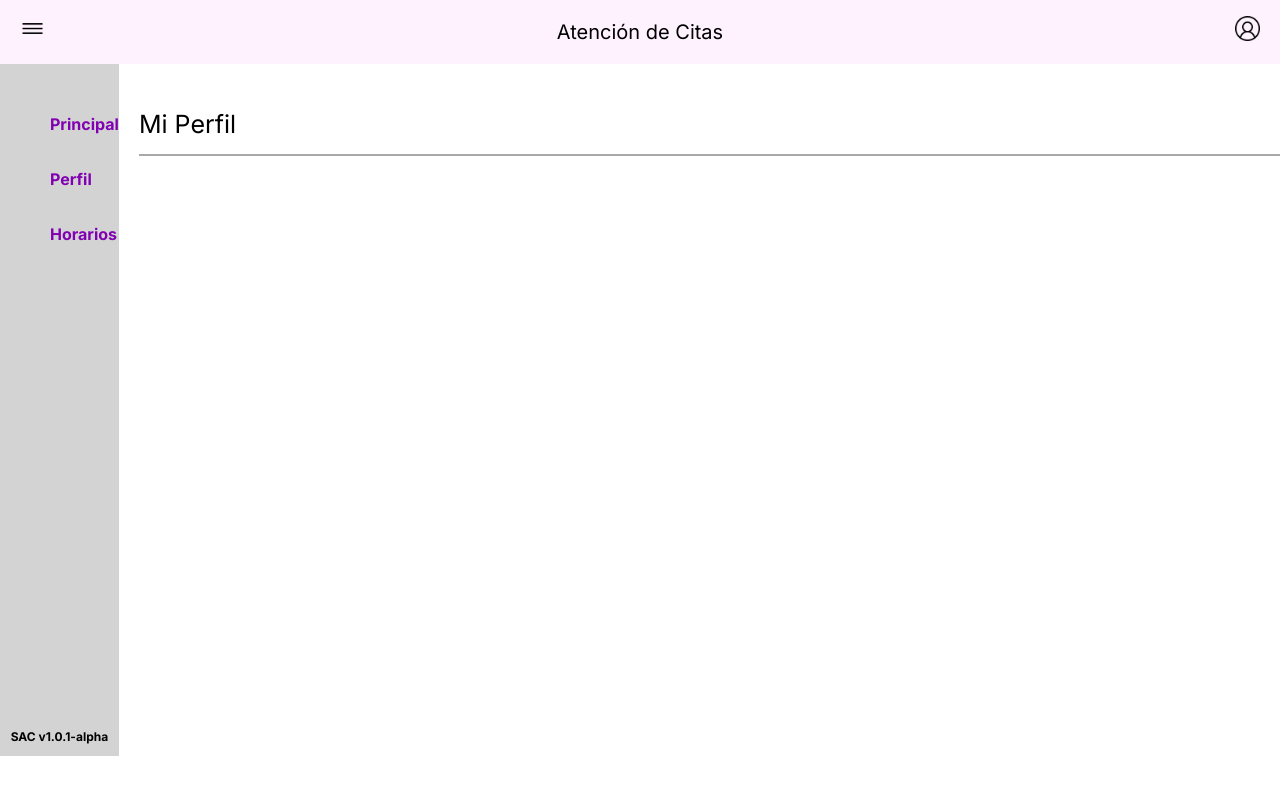
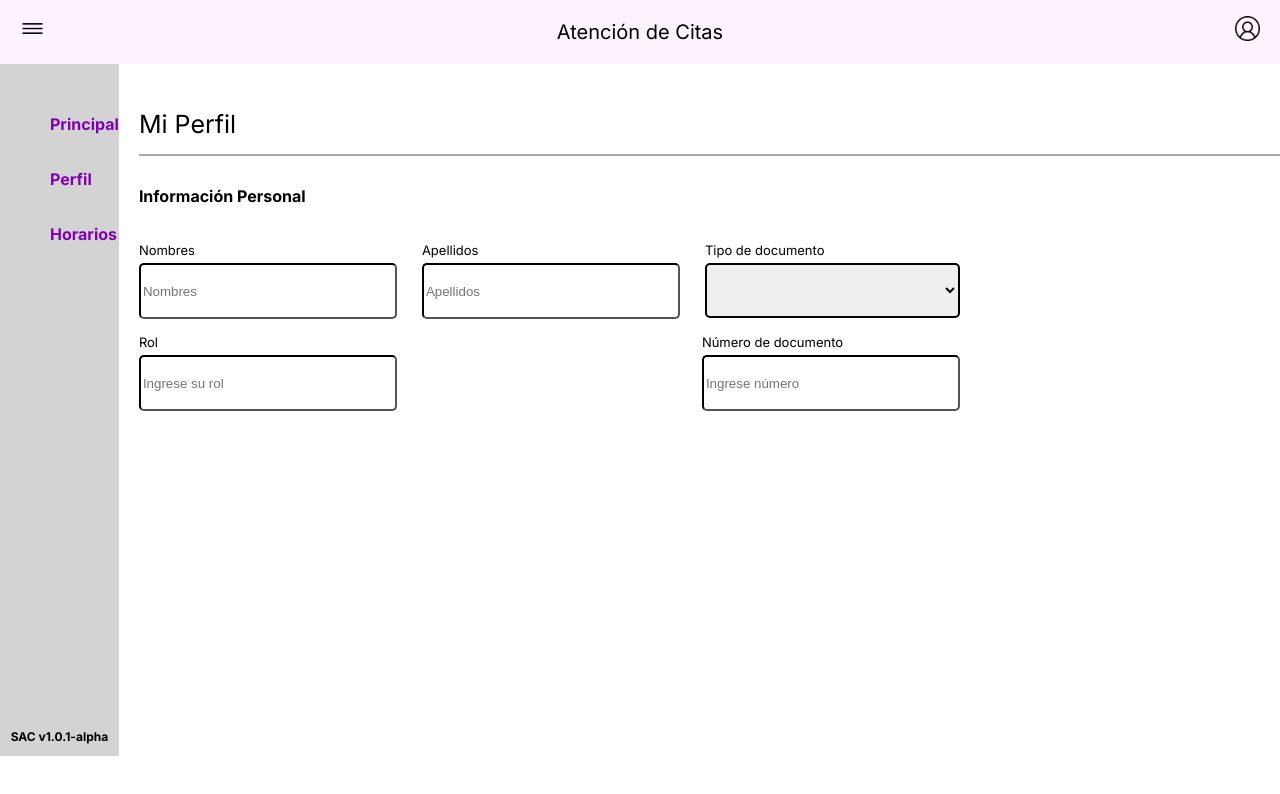
Before and after one commit to TypicalJustice/Grupo6_PW, a Next.js app in the folder grupo6-app/: page /perfil in a window 1280 px wide. Shown: the top 794 px of the page. Built offline with nearby package versions, Linux system fonts and the light colour scheme.

Commit message:
avanceperfil

```diff
--- a/grupo6-app/package.json
+++ b/grupo6-app/package.json
@@ -13,6 +13,8 @@
     "eslint-config-next": "13.4.1",
     "next": "13.4.1",
     "react": "18.2.0",
-    "react-dom": "18.2.0"
+    "react-dom": "18.2.0",
+    "bootstrap": "^5.2.3",
+    "react-bootstrap": "^2.7.4"
   }
 }
--- a/grupo6-app/src/app/page.js
+++ b/grupo6-app/src/app/page.js
@@ -1,13 +1,10 @@
 import Image from 'next/image'
 import styles from './page.module.css'
-import Header from '../components/Header/Header.jsx'
-import Aside from '../components/Aside/Aside.jsx'
+import React from 'react'
 
 export default function Home() {
   return (
     <main>
-      <Header></Header>
-      <Aside></Aside>
     </main>
   )
 }
--- a/grupo6-app/src/app/perfil/page.js
+++ b/grupo6-app/src/app/perfil/page.js
@@ -1,5 +1,7 @@
-import styles from './perfil.css'
+'use client';
+import styles from './perfil.css';
 import Image from 'next/image';
+import Form from 'react-bootstrap/Form';
 
 const Perfil = () => {
     return (
@@ -24,9 +26,40 @@ const Perfil = () => {
                     </ol>
                     <p>SAC v1.0.1-alpha</p>
                 </div>
-                <div className="titulo">
-                    <h2>Mi Perfil</h2>
-                    <button>Guardar</button>
+                <div className="perfilcentro">
+                    <div className="titulo">
+                        <h2>Mi Perfil</h2>
+                        <button>Guardar</button>
+                    </div>
+                    <h4>Información Personal</h4>
+                    <Form>
+                        <Form.Group className="mb-3">
+                            <Form.Label>Nombres</Form.Label>
+                            <Form.Control required type="text" placeholder='Nombres' />
+                        </Form.Group>
+                        <Form.Group className="mb-3">
+                            <Form.Label>Apellidos</Form.Label>
+                            <Form.Control required type="text" placeholder='Apellidos' />
+                        </Form.Group>
+                        <Form.Group className="mb-3">
+                            <Form.Label>Tipo de documento</Form.Label>
+                            <Form.Select aria-label="Default select example">
+                                <option></option>
+                                <option value="1">DNI</option>
+                                <option value="2">Carné de extranjeria</option>
+                            </Form.Select>
+                        </Form.Group>
+                    </Form>
+                    <Form>
+                        <Form.Group className="mb-3">
+                            <Form.Label>Rol</Form.Label>
+                            <Form.Control required type="text" placeholder='Ingrese su rol'/>
+                        </Form.Group>
+                        <Form.Group className="mb-34">
+                            <Form.Label>Número de documento</Form.Label>
+                            <Form.Control required type="text" placeholder='Ingrese número' />
+                        </Form.Group>
+                    </Form>
                 </div>
             </main>
         </div>
--- a/grupo6-app/src/app/perfil/perfil.css
+++ b/grupo6-app/src/app/perfil/perfil.css
@@ -6,9 +6,12 @@ header {
     display: flex;
 }
 
-main {
+main{
     display: flex;
-    flex-direction: row;
+}
+
+section{
+    display: flex;
 }
 
 .cabecera {
@@ -58,9 +61,12 @@ figure {
     font-weight: bold;
 }
 
-.titulo {
+.perfilcentro {
     width: 1335px;
-    height: 90px;
+    display: block;
+
+}
+.titulo{
     display: flex;
     border-bottom: 2px solid #A9A9A9;
 }
@@ -68,19 +74,62 @@ figure {
 .titulo h2 {
     margin: 0px 0px 0px 0px;
     padding-top: 45px;
+    padding-bottom: 15px;
     width: 100px;
     font-weight: normal;
     font-size: 25px;
 }
 
 .titulo button {
-    margin-left: 1135px;
-    margin-top: 35px;
-    padding-left: 10px;
-    padding-right: 10px;
     height: 40px;
     width: 100px;
-    background-color: purple;
+    margin-top: 40px;
+    margin-left: 1135px;
+    background-color: #6614b8;
     color: white;
-    border-radius: 15px;
+    font-weight: bold;
+    border-radius: 30px;
 }
+
+.perfilcentro h4{
+    margin-top: 30px;
+}
+
+.titulo p{
+    margin-top: 30px;
+}
+
+form{
+    display: flex;
+}
+
+.mb-3{
+    margin-right: 25px;
+}
+
+.mb-34{
+    margin-left: 280px;
+}
+
+.form-label{
+    display: flex;
+    font-size: 13px;
+    margin-bottom: 5px;
+    margin-top: 15px;
+}
+
+.form-control{
+    height: 50px;
+    width: 250px;
+    border-width: 2px;
+    border-color: black;
+    border-radius: 5px;
+}
+
+.form-select{
+    height: 55px;
+    width: 255px;
+    border-width: 2px;
+    border-color: black;
+    border-radius: 5px;
+}
```
Also changed, not shown: 1 other file (tests, documents, lock files or other folders).
